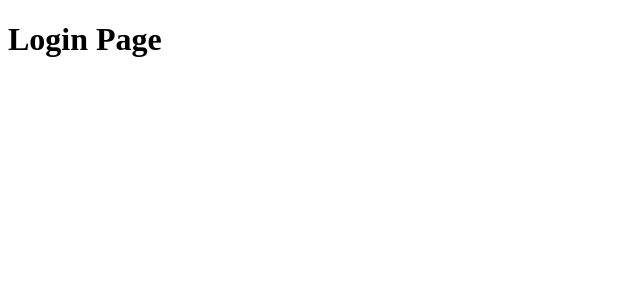
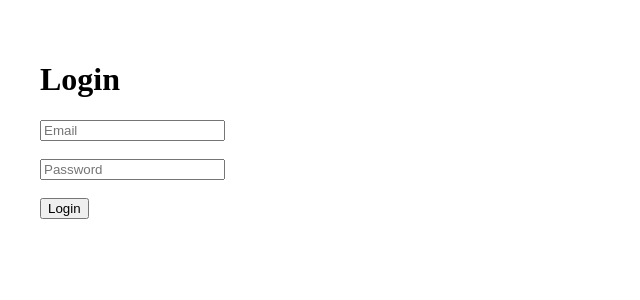
Before and after one commit to Kylinho8/soccer-sync-complete-final, a Next.js app: page /login in a window 1280 px wide. Shown: the top 300 px of the page, without its empty margins (0-640 px from the left). Built offline with nearby package versions, Linux system fonts and the light colour scheme.

Commit message:
Update login page with functional form

```diff
--- a/pages/login.tsx
+++ b/pages/login.tsx
@@ -1,11 +1,45 @@
-import React from "react";
+import { useState } from "react";
+import { getAuth, signInWithEmailAndPassword } from "firebase/auth";
+import { useRouter } from "next/router";
 
-const Login = () => {
+export default function Login() {
+  const [email, setEmail] = useState("");
+  const [password, setPassword] = useState("");
+  const [error, setError] = useState("");
+  const router = useRouter();
+
+  const handleLogin = async (e: React.FormEvent) => {
+    e.preventDefault();
+    const auth = getAuth();
+    try {
+      await signInWithEmailAndPassword(auth, email, password);
+      router.push("/dashboard/admin"); // Adjust this based on role later
+    } catch (err: any) {
+      setError(err.message);
+    }
+  };
+
   return (
-    <div>
-      <h1>Login Page</h1>
+    <div style={{ padding: "2rem" }}>
+      <h1>Login</h1>
+      <form onSubmit={handleLogin}>
+        <input
+          type="email"
+          placeholder="Email"
+          value={email}
+          onChange={(e) => setEmail(e.target.value)}
+          required
+        /><br /><br />
+        <input
+          type="password"
+          placeholder="Password"
+          value={password}
+          onChange={(e) => setPassword(e.target.value)}
+          required
+        /><br /><br />
+        <button type="submit">Login</button>
+      </form>
+      {error && <p style={{ color: "red" }}>{error}</p>}
     </div>
   );
-};
-
-export default Login;
+}
```
